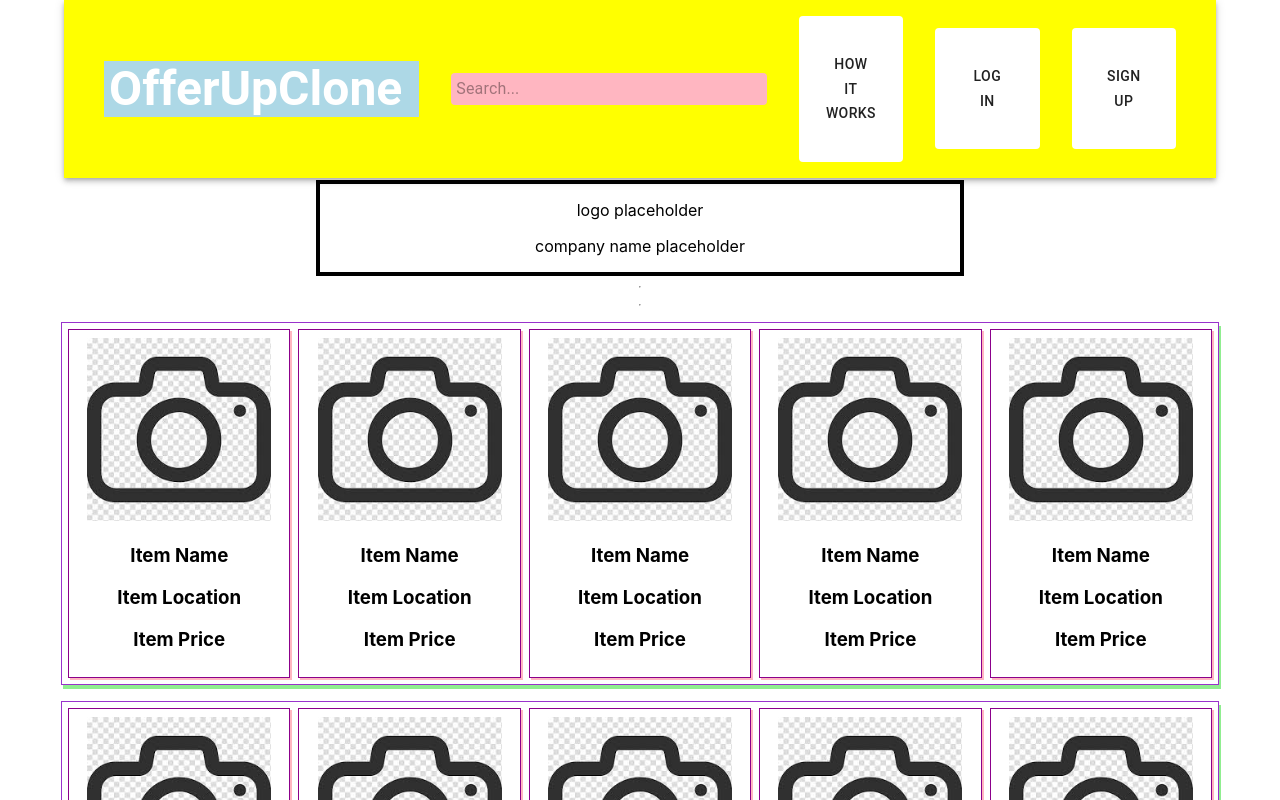
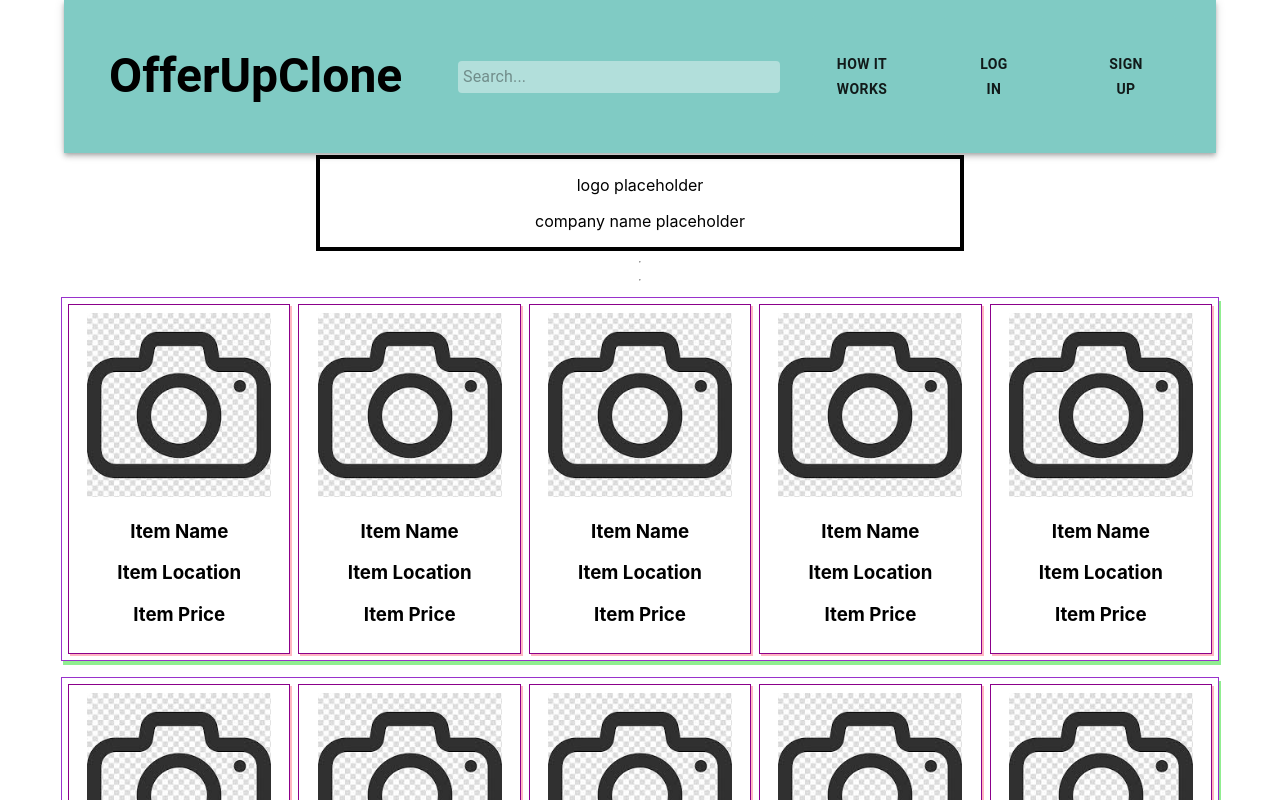
Before and after one commit to ChrisNavoczynski/Adams-OfferUp, a React (Create React App) app in the folder client/: page / in a window 1280 px wide. Shown: the top 800 px of the page. Built offline with nearby package versions, Linux system fonts and the light colour scheme.

Commit message:
Added Header and React Router

```diff
--- a/client/package.json
+++ b/client/package.json
@@ -11,6 +11,7 @@
     "react": "^17.0.1",
     "react-bootstrap": "^1.4.3",
     "react-dom": "^17.0.1",
+    "react-router": "^5.2.0",
     "react-scripts": "4.0.1",
     "web-vitals": "^0.2.4"
   },
--- a/client/src/components/Header/Header.js
+++ b/client/src/components/Header/Header.js
@@ -3,9 +3,11 @@ import {
     AppBar,
     Button,
     InputBase,
-    Toolbar,
-    Typography } from "@material-ui/core";
+    Typography,
+    Toolbar } from "@material-ui/core";
 import { makeStyles } from "@material-ui/core/styles";
+
+//import Logo from "../Logo/Logo";
 
 const useStyles = makeStyles((theme) => ({
     root: {
@@ -13,10 +15,14 @@ const useStyles = makeStyles((theme) => ({
         flexGrow: 1
     },
     toolbar: {
-        backgroundColor: 'yellow',
+        backgroundColor: '#80cbc4',
+        textDecoration: 'none'
+    },
+    link: {
+        textDecoration: 'none',
+        color: 'black',
     },
     title: {
-        backgroundColor: 'lightblue',
         margin: theme.spacing(2),
         width: '30%',
         fontWeight: 'bold',
@@ -29,11 +35,12 @@ const useStyles = makeStyles((theme) => ({
         textAlign: 'left',
         margin: theme.spacing(2),
         width: '30%',
-        backgroundColor: 'lightpink',
+        backgroundColor: '#b2dfdb',
     },
     sideButton: {
-        width: '10%',
-        backgroundColor: 'white',
+        width: '100px',
+        backgroundColor: '#80cbc4',
+        fontWeight: 'bold',
         margin: theme.spacing(2),
     },
 
@@ -45,16 +52,31 @@ export default function Header() {
         <div className={classes.root}>
             <AppBar position="static" >
                 <Toolbar className={classes.toolbar}>
+                    {/** <Logo></Logo> */}
                     {/** placeholder for Logo */}
                     <Typography className={classes.title} variant="h3">
+                        <a className={classes.link} href="/home">
                         OfferUpClone
+                        </a>
                     </Typography>
                     <div className={classes.search}>
                         <InputBase placeholder="Search..." />
                     </div>
-                    <Button className={classes.sideButton}>How it Works</Button>
-                    <Button className={classes.sideButton}>Log In</Button>
-                    <Button className={classes.sideButton}>Sign Up</Button>
+                    <a className={classes.link} href="/helppage">
+                        <Button className={classes.sideButton}>
+                            How it Works
+                        </Button>
+                    </a>
+                    <a className={classes.link} href="/login">
+                        <Button className={classes.sideButton}>
+                            Log In
+                        </Button>
+                    </a>
+                    <a className={classes.link} href="/signup">
+                        <Button className={classes.sideButton}>
+                            Sign Up
+                        </Button>
+                    </a>
                 </Toolbar>
             </AppBar>
         </div>
```
Also changed, not shown: 1 other file (tests, documents, lock files or other folders).
